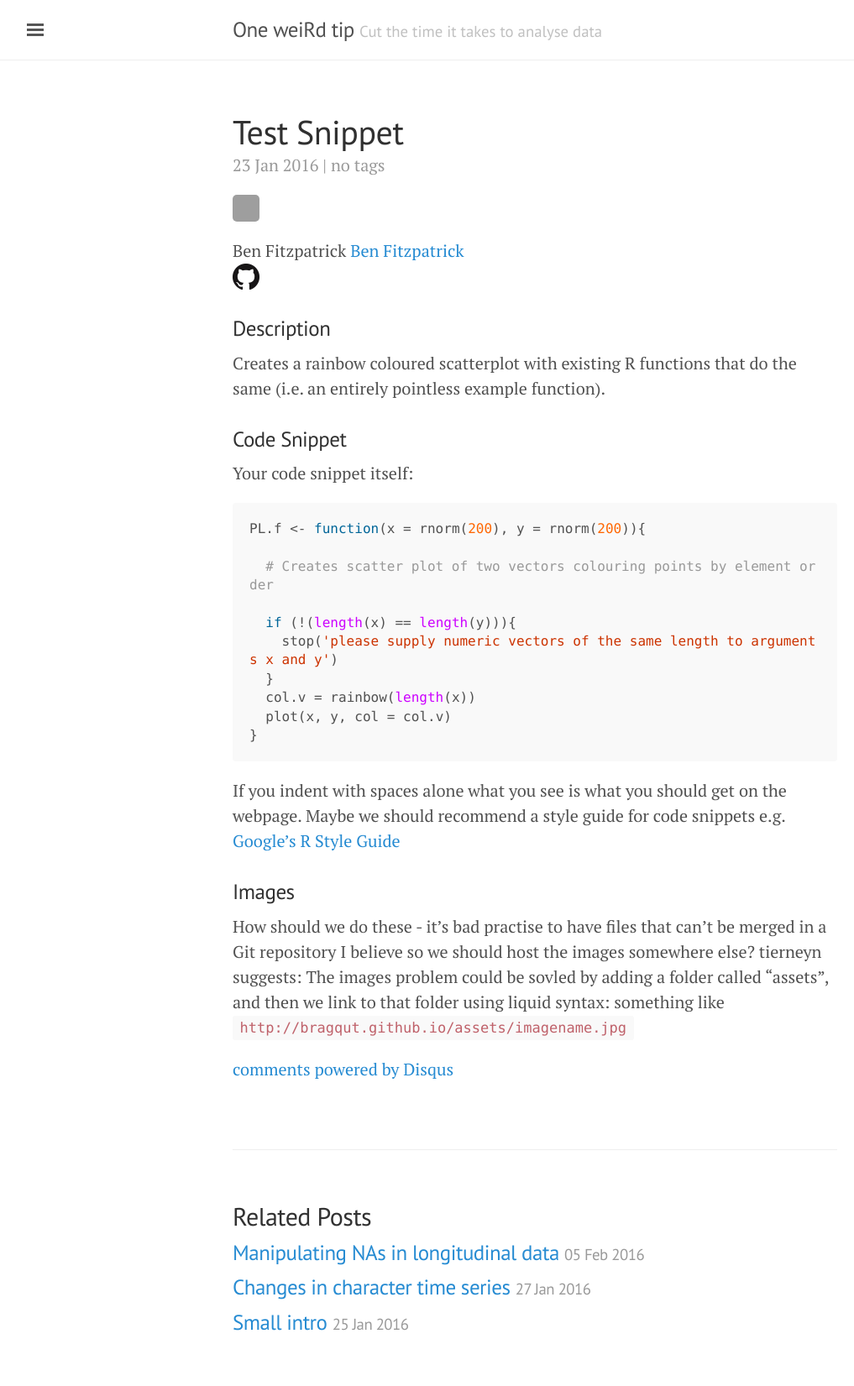
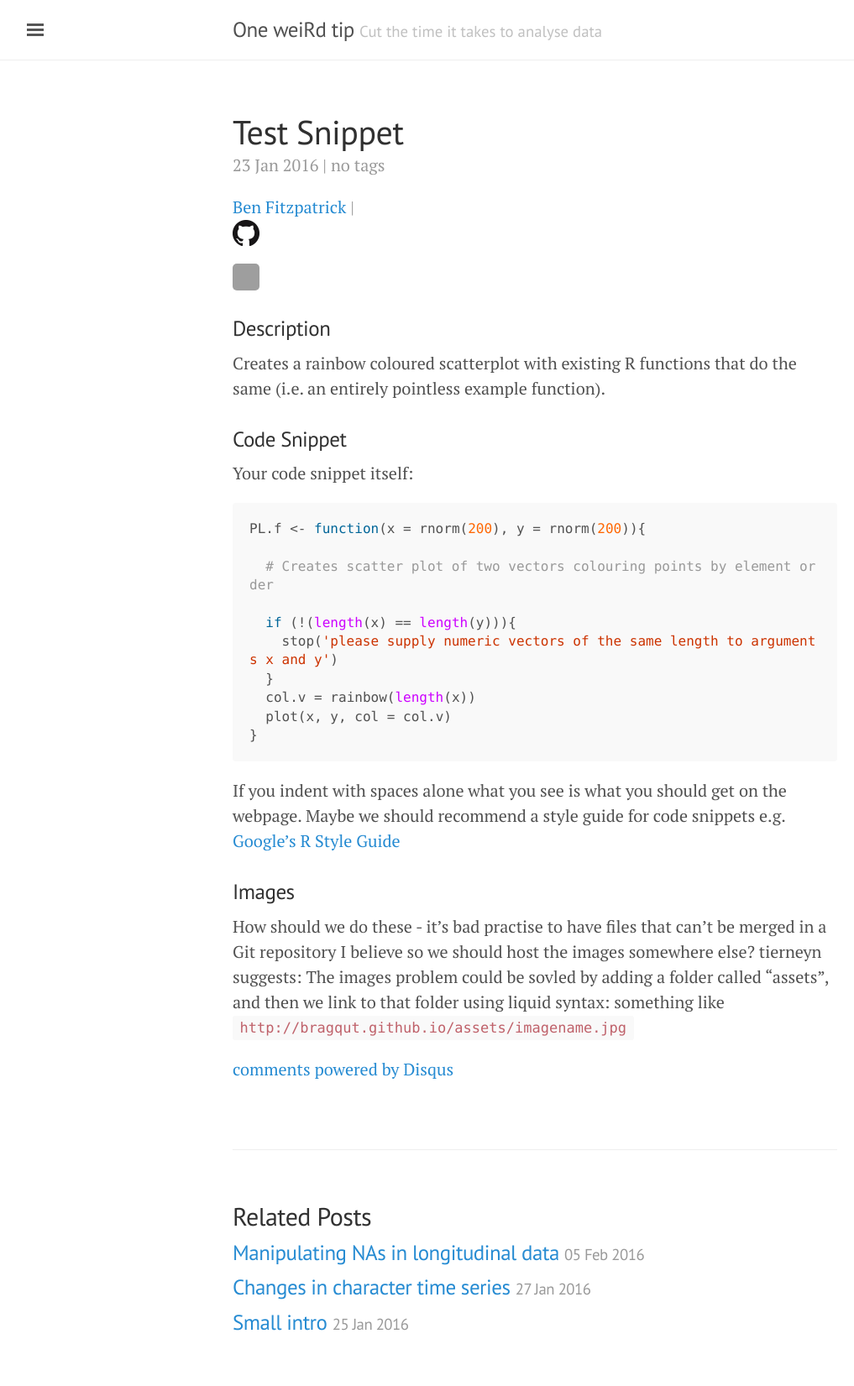
Before and after one commit to bragqut/bragqut.github.io, a Jekyll site: the page built from _posts/2016-01-23-test-snippet.md, in a window 1280 px wide. Shown: the whole page at 84% size, without its empty margins (3-1020 px from the left). Built offline with Jekyll 4.4.1, drawn with Linux system fonts in a browser that asks for light colours; comment, search, counter and statistics services are not loaded; grey boxes are pictures that could not be loaded.

Commit message:
attemtping new css

```diff
--- a/_includes/authorinfo.html
+++ b/_includes/authorinfo.html
@@ -1,6 +1,3 @@
 <div class="meta">
-		<span class="author"><img src="http://www.gravatar.com/avatar/{{ author.gravatar }}?s=32"> {{ author.display_name }}
-        <a href="{{author.web}}" >{{ author.display_name }}</a>
-        <a href="https://github.com/{{author.github}}" ><img src="/assets/GitHub-Mark-32px.png"></a> </span>
-
+		<span class="author"><img src="http://www.gravatar.com/avatar/{{ author.gravatar }}?s=32"></span>
 </div>
--- a/_layouts/post.html
+++ b/_layouts/post.html
@@ -9,6 +9,7 @@ layout: default
 <div class="post">
   <h1 class="post-title">{{ page.title }}</h1>
   <span class="post-date">{{ page.date | date_to_string }} | {{ tag_list }}</span>
+  <span class="post-author"> <a href="{{author.web}}" >{{ author.display_name }}</a> | <a href="https://github.com/{{author.github}}" ><img src="/assets/GitHub-Mark-32px.png"></a> </span>
 
   {% include authorinfo.html %}
 
--- a/public/css/lanyon.css
+++ b/public/css/lanyon.css
@@ -331,6 +331,13 @@ a.sidebar-nav-item:focus {
   color: #9a9a9a;
 }
 
+.post-author {
+  display: inline;
+  margin-top: -.5rem;
+  margin-bottom: 1rem;
+  color: #9a9a9a;
+}
+
 /* Related posts */
 .related {
   padding-top: 2rem;
```
